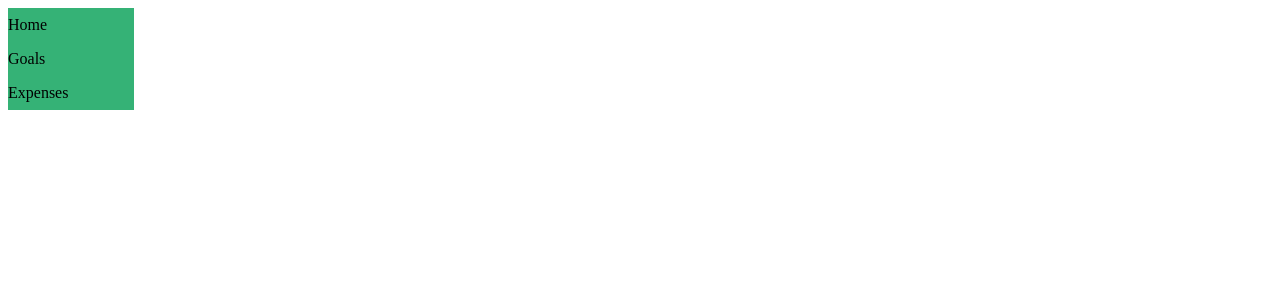
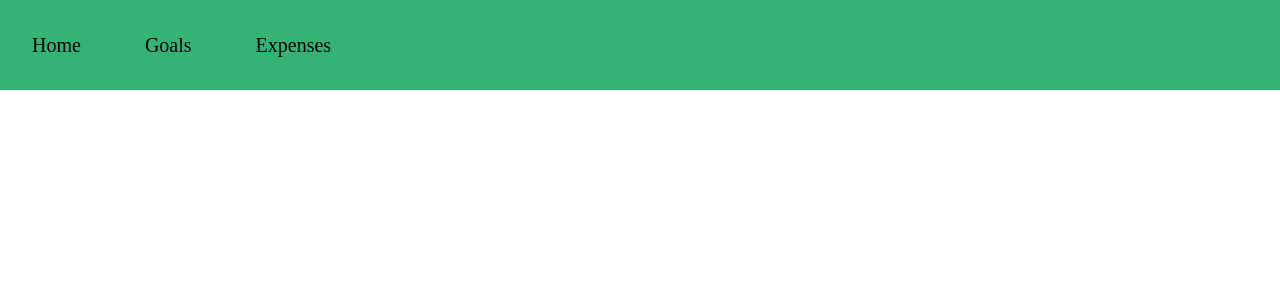
Before and after one commit to vincetrain/budgie, a React (Create React App) app: page / in a window 1280 px wide. Shown: the top 300 px of the page. Built offline with nearby package versions, Linux system fonts and the light colour scheme.

Commit message:
what navbar its like 5am

```diff
--- a/src/Components/Navbar.scss
+++ b/src/Components/Navbar.scss
@@ -1,18 +1,22 @@
 nav {
-	margin: 0;
-	min-height: 100%;
-	height: 100%;
-	width: 10%;
+	top: 0;
+	height: 90px;
 	background-color: #35B276;
-	float: left;
 	z-index: 9999;
+	position: sticky;
+	display: flex;
 	li {
 		list-style-type: none;
+		margin: auto 0;
 		a {
+			&:hover {
+				color: white;
+			}
+			display: inline-flex;
+			font-size: 2.5vh;
+			margin: 0 2.5vw;
 			text-decoration: none;
-			display: block;
 			color: black;
-			padding: 1vh 0;
 		}
 	}
 }
--- a/src/index.scss
+++ b/src/index.scss
@@ -0,0 +1,6 @@
+html {
+	body {
+		margin: 0;
+		padding: 0;
+	}
+}
```
